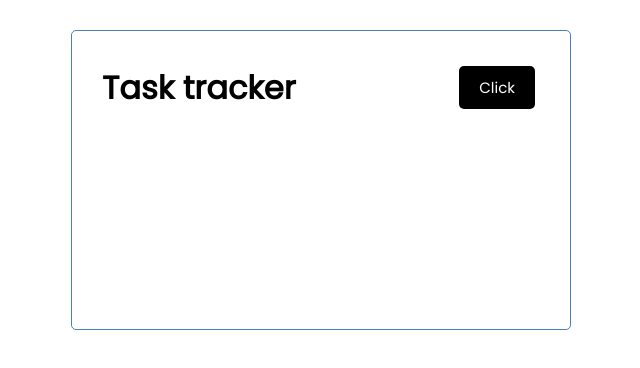
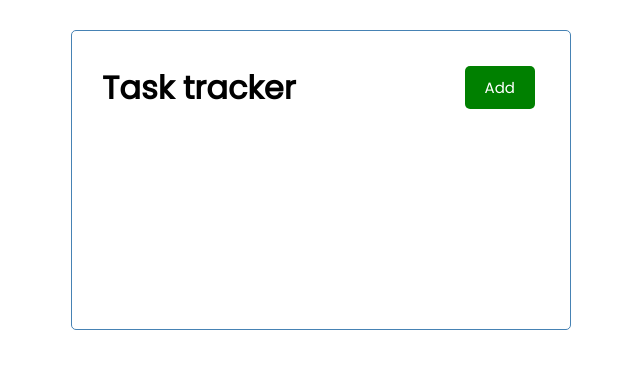
Before and after one commit to Anton9512/angular-task-tracker-app, an Angular app: page / in a window 1280 px wide. Shown: the top 368 px of the page, without its empty margins (319-959 px from the left). Built offline with nearby package versions, Linux system fonts and the light colour scheme.

Commit message:
Input and Output data

```diff
--- a/src/app/components/button/button.component.html
+++ b/src/app/components/button/button.component.html
@@ -1 +1 @@
-<button class="btn">Click</button>
+<button [ngStyle]="{ background: color }" class="btn" (click)="onClick()">{{ text }}</button>
--- a/src/app/components/button/button.component.ts
+++ b/src/app/components/button/button.component.ts
@@ -1,15 +1,21 @@
-import { Component, OnInit } from '@angular/core';
+import { Component, Input, OnInit, Output, EventEmitter } from '@angular/core';
 
 @Component({
   selector: 'app-button',
   templateUrl: './button.component.html',
-  styleUrls: ['./button.component.css']
+  styleUrls: ['./button.component.css'],
 })
 export class ButtonComponent implements OnInit {
+  @Input() text!: string;
+  @Input() color!: string;
 
-  constructor() { }
+  @Output() btnClick = new EventEmitter();
 
-  ngOnInit(): void {
+  constructor() {}
+
+  ngOnInit(): void {}
+
+  onClick() {
+    this.btnClick.emit();
   }
-
 }
--- a/src/app/components/header/header.component.html
+++ b/src/app/components/header/header.component.html
@@ -1,4 +1,8 @@
 <header>
   <h1>{{ title }}</h1>
-  <app-button></app-button>
+  <app-button
+    text="Add"
+    color="green"
+    (btnClick)="toggleAddTask()"
+  ></app-button>
 </header>
--- a/src/app/components/header/header.component.ts
+++ b/src/app/components/header/header.component.ts
@@ -11,4 +11,8 @@ export class HeaderComponent implements OnInit {
   constructor() {}
 
   ngOnInit(): void {}
+
+  toggleAddTask() {
+    console.log('Add Task');
+  }
 }
```
